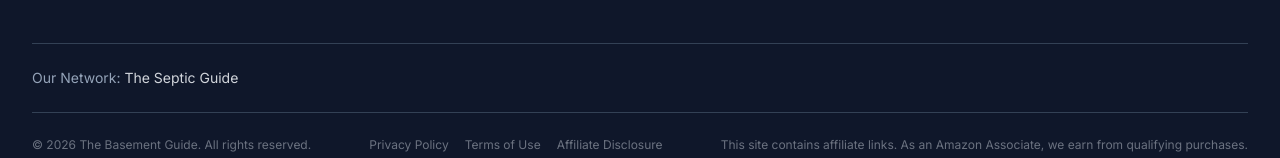
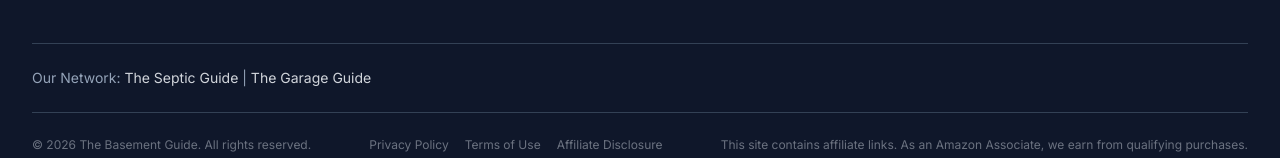
Before and after one commit to thebasementguide2026/basement-guide, a Next.js app: page / in a window 1280 px wide. Shown: the part 4930-5088 px from the top of the page. Built offline with nearby package versions, Linux system fonts and the light colour scheme.

Commit message:
Add The Garage Guide to Our Network section

```diff
--- a/components/Footer.tsx
+++ b/components/Footer.tsx
@@ -157,7 +157,7 @@ export default function Footer() {
 
         {/* Our Network */}
         <div className="border-t border-slate-700 pt-6 mb-6">
-          <p className="text-slate-400 text-sm">Our Network: <a href="https://theseptic.guide" target="_blank" rel="noopener noreferrer" className="text-gray-300 hover:text-white transition-colors">The Septic Guide</a></p>
+          <p className="text-slate-400 text-sm">Our Network: <a href="https://theseptic.guide" target="_blank" rel="noopener noreferrer" className="text-gray-300 hover:text-white transition-colors">The Septic Guide</a> | <a href="https://thegarage.guide" target="_blank" rel="noopener noreferrer" className="text-gray-300 hover:text-white transition-colors">The Garage Guide</a></p>
         </div>
         {/* Bottom */}
         <div className="border-t border-slate-700 pt-6 flex flex-col md:flex-row items-center justify-between gap-4 text-xs text-gray-500">
```
